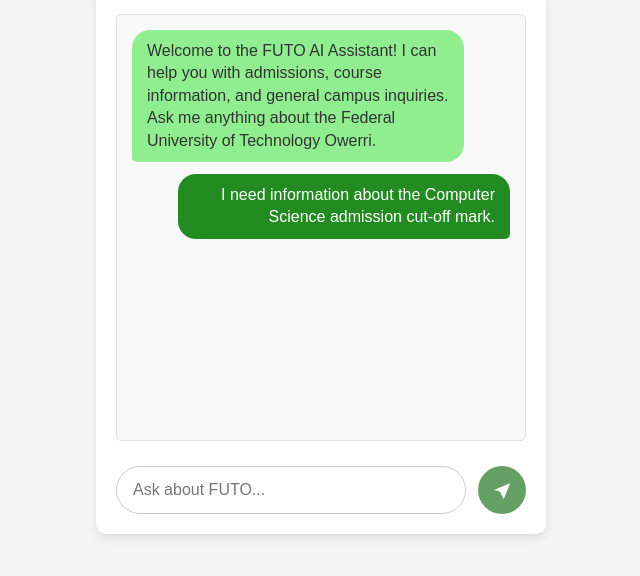
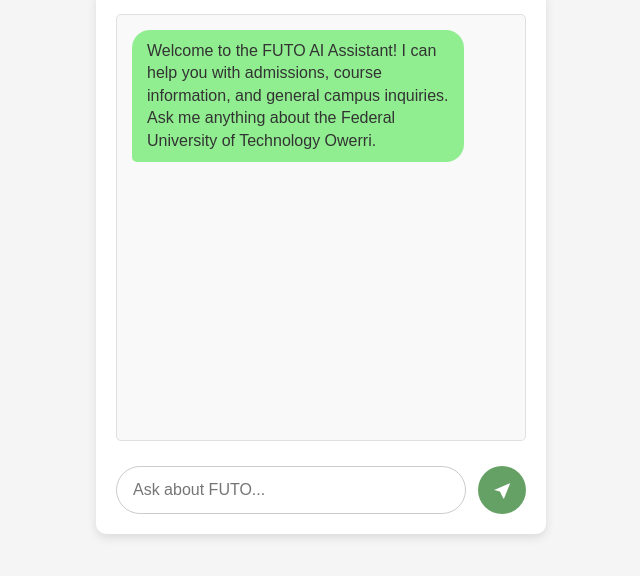
Before and after one commit to GunroarCannon/futo-chatbot-widget, a website: page chat.html in a window 1280 px wide. Shown: the part 64-640 px from the top of the page, without its empty margins (319-959 px from the left). Drawn offline with nearby package versions, Linux system fonts and the light colour scheme.

Commit message:
Update chat.html

```diff
--- a/chat.html
+++ b/chat.html
@@ -312,9 +312,6 @@
                 <div class="bot-message">
                     Welcome to the FUTO AI Assistant! I can help you with admissions, course information, and general campus inquiries. Ask me anything about the Federal University of Technology Owerri.
                 </div>
-                <div class="user-message">
-                    I need information about the Computer Science admission cut-off mark.
-                </div>
             </div>
 
             <form class="chat-form" id="chat-form" novalidate>
```
